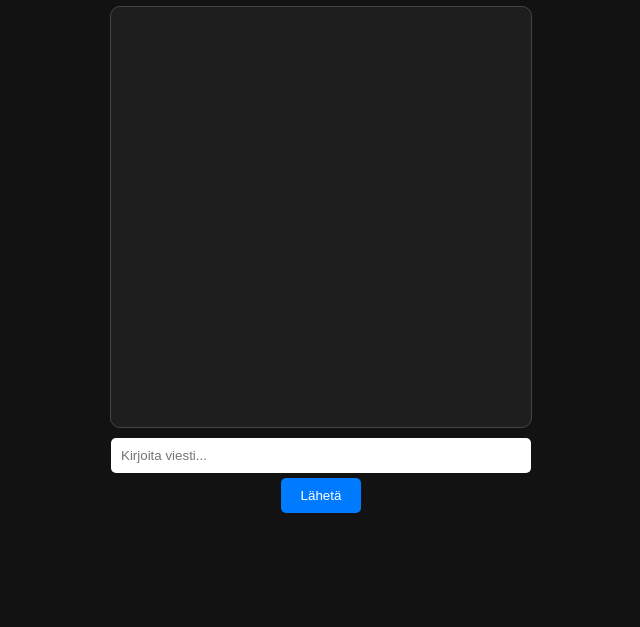
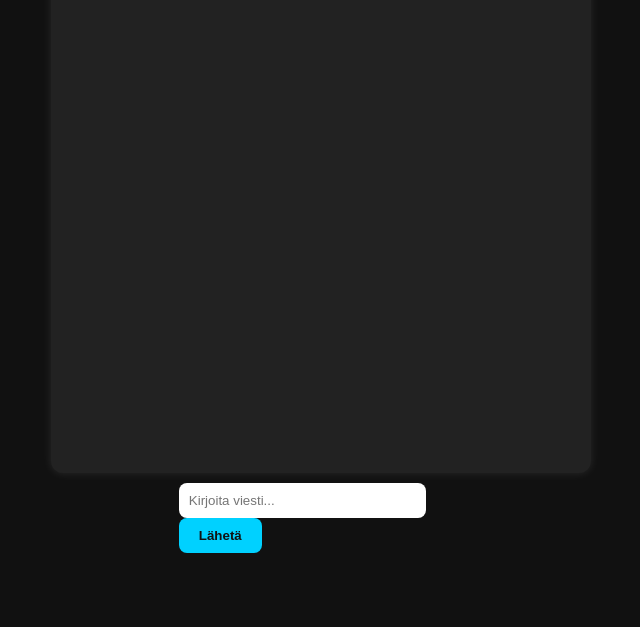
Before and after one commit to tinokoivisto99-cpu/Niilo, a website: page public/index.html in a window 1280 px wide. Shown: the part 189-816 px from the top of the page, without its empty margins (319-959 px from the left). Drawn offline with Linux system fonts and the light colour scheme.

Commit message:
Lisätty frontend chat-sivu

```diff
--- a/public/index.html
+++ b/public/index.html
@@ -3,12 +3,12 @@
 <head>
   <meta charset="UTF-8" />
   <meta name="viewport" content="width=device-width, initial-scale=1.0" />
-  <title>Niilo - Chatbot</title>
+  <title>Niilo 🤖</title>
   <style>
     body {
       font-family: Arial, sans-serif;
-      background: #121212;
-      color: white;
+      background: #111;
+      color: #eee;
       display: flex;
       flex-direction: column;
       align-items: center;
@@ -16,47 +16,54 @@
       height: 100vh;
     }
     #chat {
-      width: 400px;
-      height: 400px;
-      border: 1px solid #444;
-      border-radius: 10px;
+      width: 90%;
+      max-width: 500px;
+      background: #222;
+      border-radius: 12px;
+      padding: 20px;
+      box-shadow: 0 0 10px rgba(255,255,255,0.1);
+      overflow-y: auto;
+      height: 60vh;
+      margin-bottom: 10px;
+    }
+    .msg { margin: 10px 0; }
+    .user { color: #00d1ff; }
+    .bot { color: #00ff95; }
+    #input {
+      width: 80%;
       padding: 10px;
-      overflow-y: auto;
-      background: #1e1e1e;
+      border: none;
+      border-radius: 8px;
     }
-    input {
-      width: 400px;
-      padding: 10px;
-      margin-top: 10px;
-      border-radius: 5px;
+    #send {
+      padding: 10px 20px;
+      background: #00d1ff;
       border: none;
-      outline: none;
-    }
-    button {
-      padding: 10px 20px;
-      margin-top: 5px;
-      border: none;
-      border-radius: 5px;
-      background: #007bff;
-      color: white;
+      border-radius: 8px;
       cursor: pointer;
+      color: #111;
+      font-weight: bold;
     }
   </style>
 </head>
 <body>
-  <h1>🤖 Niilo Chat</h1>
+  <h2>Niilo 🤖</h2>
   <div id="chat"></div>
-  <input type="text" id="userInput" placeholder="Kirjoita viesti..." />
-  <button onclick="sendMessage()">Lähetä</button>
+  <div>
+    <input id="input" placeholder="Kirjoita viesti..." />
+    <button id="send">Lähetä</button>
+  </div>
 
   <script>
-    async function sendMessage() {
-      const input = document.getElementById('userInput');
-      const chat = document.getElementById('chat');
+    const chat = document.getElementById('chat');
+    const input = document.getElementById('input');
+    const send = document.getElementById('send');
+
+    send.addEventListener('click', async () => {
       const message = input.value.trim();
       if (!message) return;
 
-      chat.innerHTML += `<div><b>Sinä:</b> ${message}</div>`;
+      chat.innerHTML += `<div class='msg user'><b>Sinä:</b> ${message}</div>`;
       input.value = '';
 
       const res = await fetch('/chat', {
@@ -66,9 +73,9 @@
       });
 
       const data = await res.json();
-      chat.innerHTML += `<div><b>Niilo:</b> ${data.reply}</div>`;
+      chat.innerHTML += `<div class='msg bot'><b>Niilo:</b> ${data.reply}</div>`;
       chat.scrollTop = chat.scrollHeight;
-    }
+    });
   </script>
 </body>
 </html>
```
